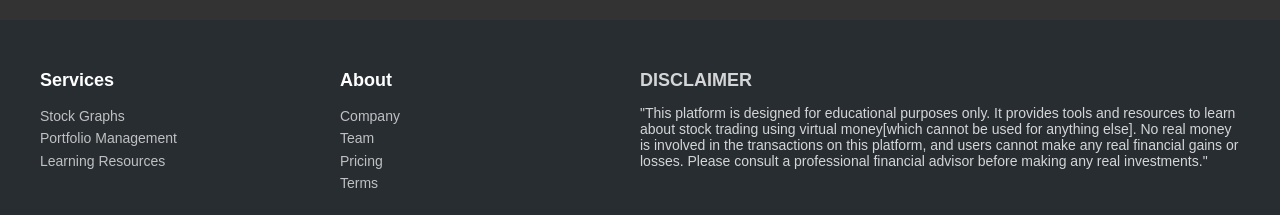
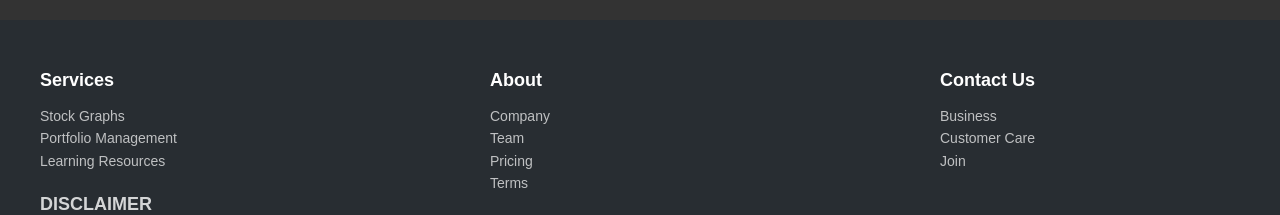
Before and after one commit to Luson045/frontend, a React (Create React App) app: page /demat in a window 1280 px wide. Shown: the part 522-737 px from the top of the page. Built offline with nearby package versions, Linux system fonts and the light colour scheme; no server answers.

Commit message:
modified

```diff
--- a/src/components/Footer.jsx
+++ b/src/components/Footer.jsx
@@ -27,6 +27,14 @@ const Footer = () => {
                                 <li><a href="/terms">Terms</a></li>
                             </ul>
                         </div>
+                        <div className="col-sm-6 col-md-3 item">
+                            <h3>Contact Us</h3>
+                            <ul>
+                                <li><a href="mailto:lusonbasumatary17@gmail.com">Business</a></li>
+                                <li><a href="mailto:yuria4489@gmail.com">Customer Care</a></li>
+                                <li><a href="mailto:yuria4489@gmail.com">Join</a></li>
+                            </ul>
+                        </div>
                         <div className="col-md-6 item text">
                             <h3>DISCLAIMER</h3>
                             <p>"This platform is designed for educational purposes only. It provides tools and resources to learn about stock trading using virtual money[which cannot be used for anything else]. No real money is involved in the transactions on this platform, and users cannot make any real financial gains or losses. Please consult a professional financial advisor before making any real investments."</p>
--- a/src/getenvironment.js
+++ b/src/getenvironment.js
@@ -3,8 +3,7 @@ function getEnvironment() {
   const currentURL = window.location.href;
   const development = 'http://localhost:5000';
   const production = 'https://learn-stocks.onrender.com';
-  const nitjServer = '';
-  if (currentURL.includes('localhosp')) {
+  if (currentURL.includes('localhost')) {
     return development;
   } else {
     return production;
```
